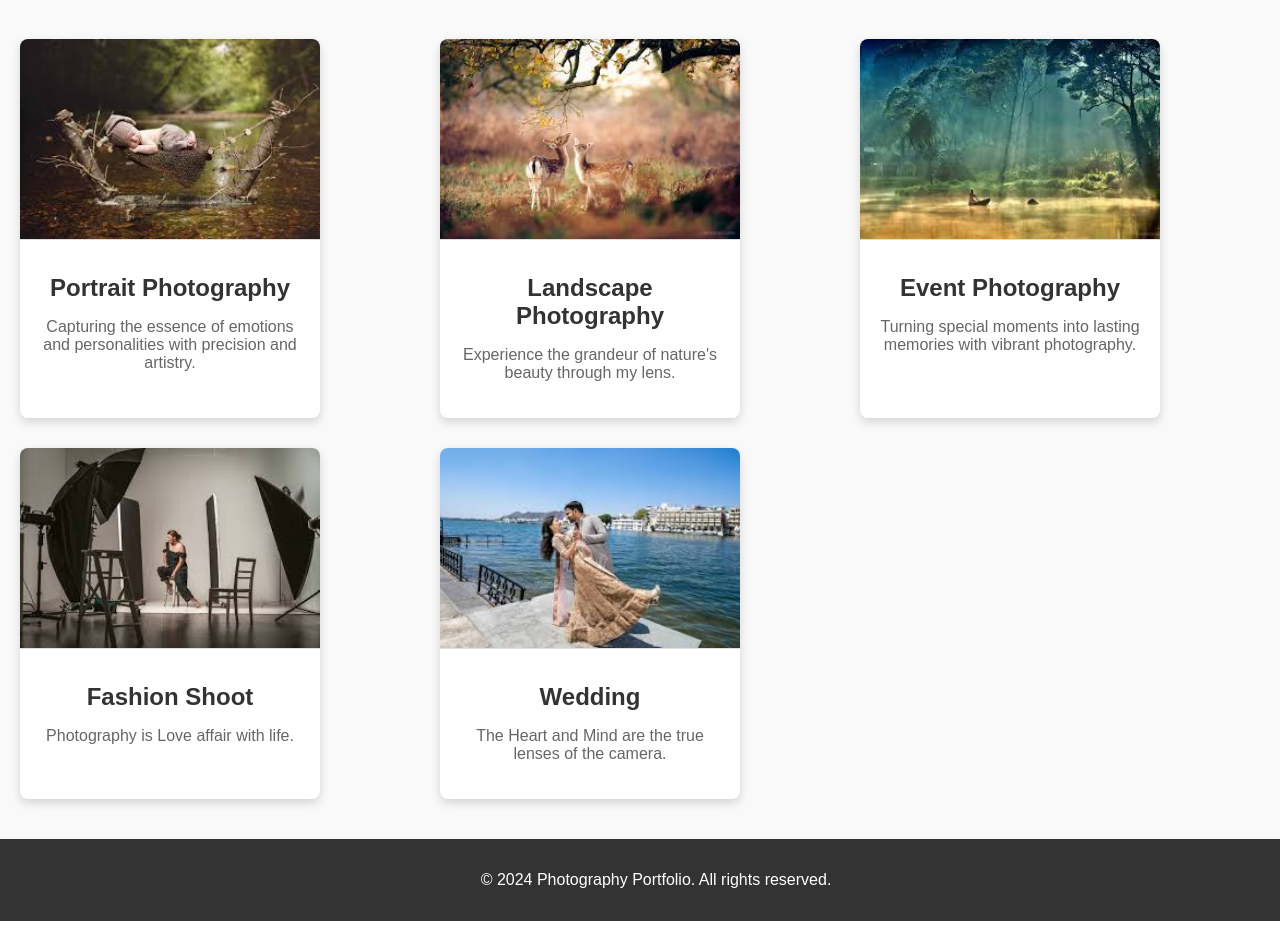
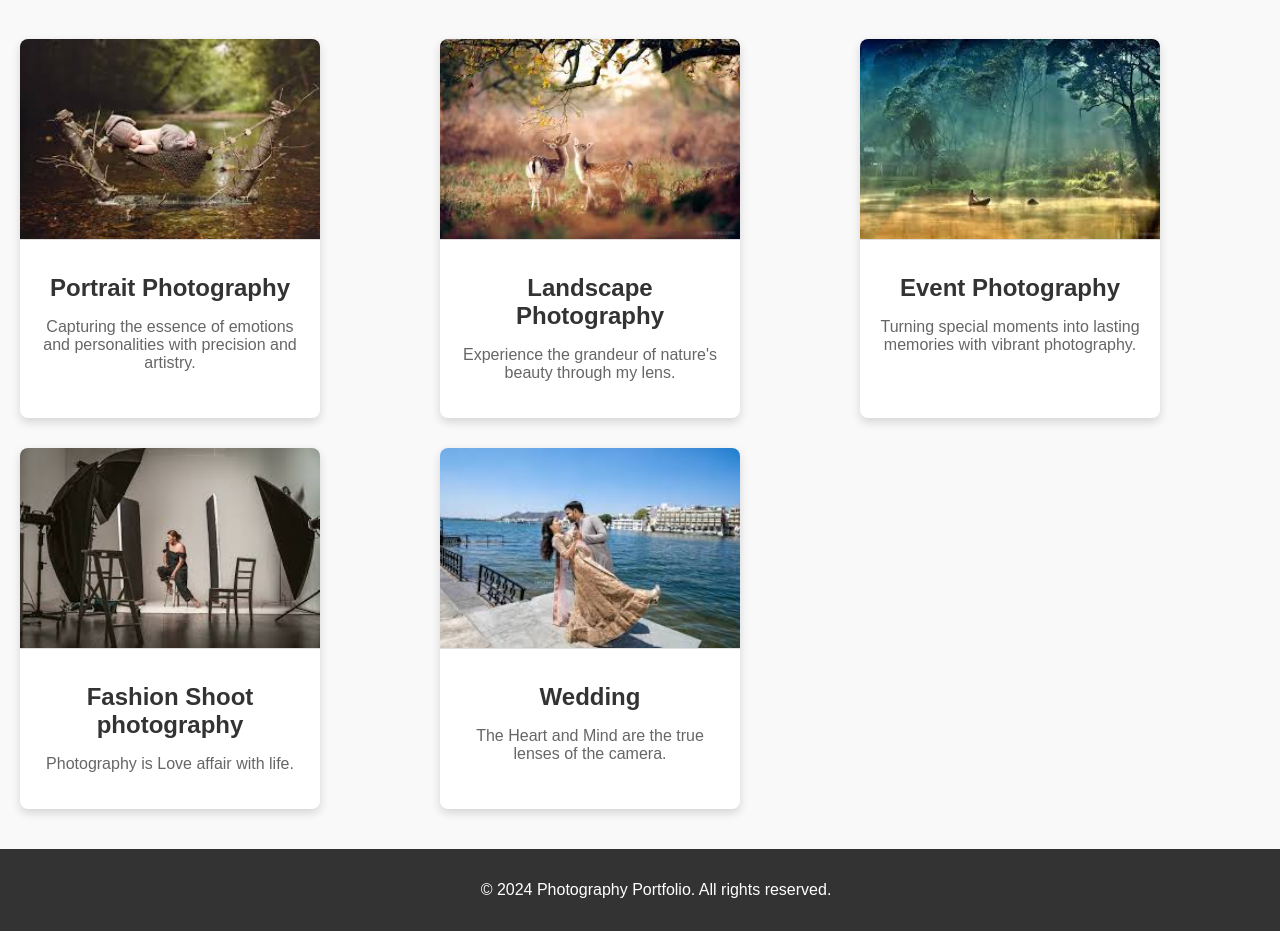
Before and after one commit to Geethanjali1919/Photography_portfolio, a Django app: page / in a window 1280 px wide. Shown: the part 513-1444 px from the top of that part. Run offline with Django 4.2, Linux system fonts and the light colour scheme; the page is wider than the window, and the part outside it is not shown.

Commit message:
Update home.html

```diff
--- a/photography_portfolio/templates/home.html
+++ b/photography_portfolio/templates/home.html
@@ -46,7 +46,7 @@
     <div class="card" style="box-shadow: 0 4px 10px rgba(0, 0, 0, 0.15); border-radius: 8px; overflow: hidden; background-color: #fff; transition: transform 0.3s ease;">
         <img src="{% static 'images/sample4.jpg' %}" alt="Event Photography" style="width: 100%; height: 200px; object-fit: cover; transition: transform 0.3s ease;">
         <div style="padding: 20px;">
-            <h3 style="font-size: 1.5rem; margin-bottom: 10px; font-weight: bold;">Fashion Shoot</h3>
+            <h3 style="font-size: 1.5rem; margin-bottom: 10px; font-weight: bold;">Fashion Shoot photography</h3>
             <p style="color: #666;">Photography is Love affair with life.</p>
         </div>
     </div>
```
